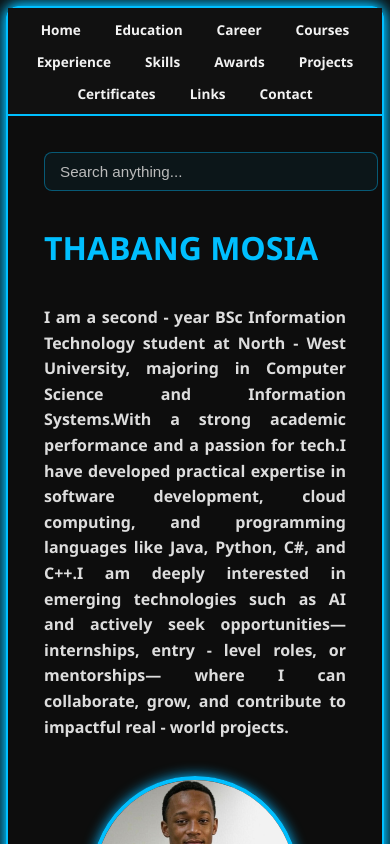
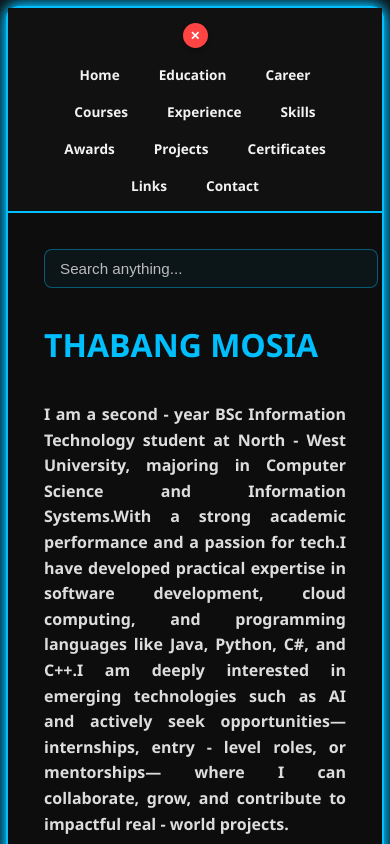
Before and after one commit to MosiaThabangEphraim/portfolio-website, a React (Create React App) app: page / in a window 390 px wide. Shown: the top 844 px of the page. Built offline with nearby package versions, Linux system fonts and the light colour scheme.

Commit message:
Add exit button to close webpage in all tabs

```diff
--- a/src/App.css
+++ b/src/App.css
@@ -37,9 +37,42 @@ body {
 .navbar {
   background-color: #111;
   display: flex;
+  justify-content: space-between;
+  align-items: center;
+  padding: 15px 30px;
+  border-bottom: 2px solid #00bfff;
+}
+
+.navbar-exit {
+  display: flex;
+  align-items: center;
+}
+
+.exit-btn {
+  background: #ff4444;
+  color: white;
+  border: none;
+  border-radius: 50%;
+  width: 30px;
+  height: 30px;
+  font-size: 14px;
+  font-weight: bold;
+  cursor: pointer;
+  display: flex;
+  align-items: center;
   justify-content: center;
-  padding: 15px 0;
-  border-bottom: 2px solid #00bfff;
+  transition: all 0.3s ease;
+  box-shadow: 0 2px 4px rgba(0, 0, 0, 0.3);
+}
+
+.exit-btn:hover {
+  background: #ff6666;
+  transform: scale(1.1);
+  box-shadow: 0 4px 8px rgba(255, 68, 68, 0.4);
+}
+
+.exit-btn:active {
+  transform: scale(0.95);
 }
 
 .navbar ul {
@@ -99,13 +132,26 @@ body {
   }
 
   .navbar {
-    padding: 10px 6px;
+    flex-direction: column;
+    gap: 15px;
+    padding: 15px;
+  }
+
+  .navbar-exit {
+    order: 1;
+  }
+
+  .exit-btn {
+    width: 25px;
+    height: 25px;
+    font-size: 12px;
   }
 
   .navbar ul {
     flex-wrap: wrap;
-    gap: 10px;
+    gap: 15px;
     justify-content: center;
+    order: 2;
   }
 
   .navbar li a {
--- a/src/App.js
+++ b/src/App.js
@@ -19,6 +19,15 @@ function App() {
     <Router>
       <div className="app-container">
         <nav className="navbar">
+          <div className="navbar-exit">
+            <button
+              className="exit-btn"
+              onClick={() => window.close()}
+              title="Close all tabs"
+            >
+              ✕
+            </button>
+          </div>
           <ul>
             <li>
               {' '}
```
